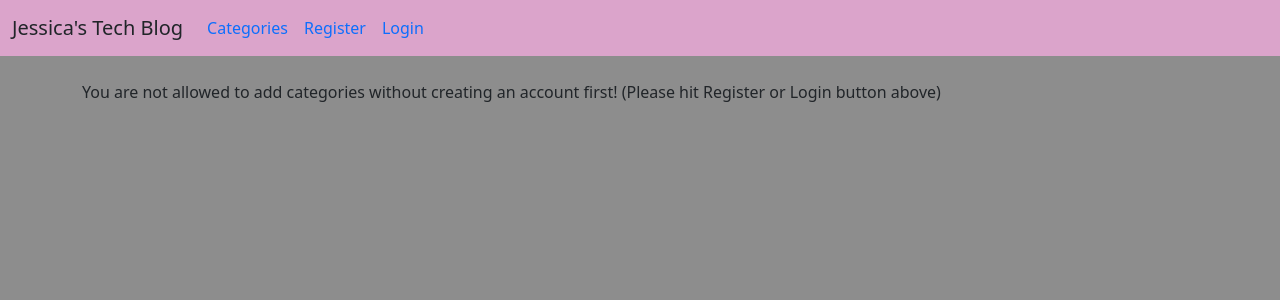
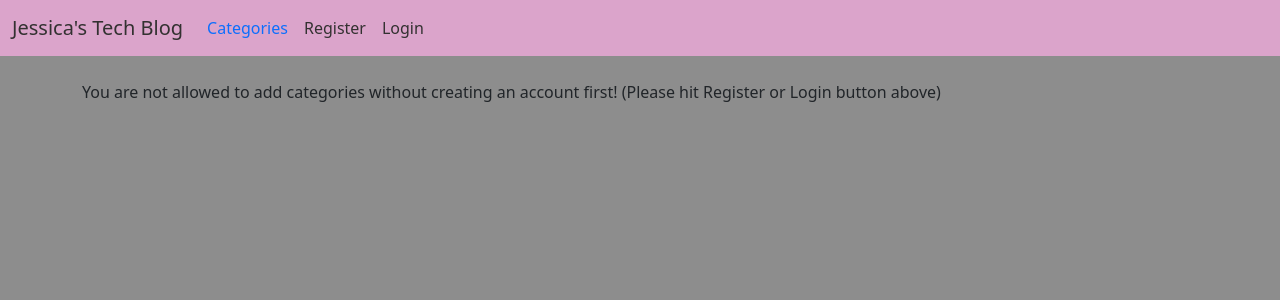
Before and after one commit to Jessica-Mansell/Personal-Website, a Django app: page /add_category/ in a window 1280 px wide. Shown: the top 300 px of the page. Run offline with Django 4.2, Linux system fonts and the light colour scheme; some libraries are stand-ins or nearby versions.

Commit message:
got rid of link colors

```diff
--- a/mysite/blogsite/templates/base.html
+++ b/mysite/blogsite/templates/base.html
@@ -16,62 +16,59 @@
     </title>
   </head>
   <body>
-    <nav class="navbar navbar-expand-lg" style="background-color: hsl(317, 43%, 75%);">
+    <nav class="navbar navbar-expand-lg" style="background-color: hsl(317, 43%, 75%); color: #333131; text-decoration: none;">
       <div class="container-fluid">
           <a class="navbar-brand" href="{% url 'home' %}">Jessica's Tech Blog</a>
-          <button class="navbar-toggler" type="button" data-bs-toggle="collapse" data-bs-target="#navbarSupportedContent" aria-controls="navbarSupportedContent" aria-expanded="false" aria-label="Toggle navigation">
-            <span class="navbar-toggler-icon"></span>
-          </button>
-          <div class="collapse navbar-collapse" id="navbarSupportedContent">
-            <ul class="navbar-nav me-auto mb-2 mb-lg-0">
+          <div class="collapse navbar-collapse" id="navbarSupportedContent" style="color: #333131; text-decoration: none;">
+            <ul class="navbar-nav me-auto mb-2 mb-lg-0" style="color: #333131; text-decoration: none;">
               <!--Category Menu Code-->
               {% if cat_menu %}
-              <li class="nav-item dropdown">
-                <a class="nav-link dropdown-toggle" role="button" data-bs-toggle="dropdown" aria-expanded="false">
+              <li class="nav-item dropdown" style="color: #333131; text-decoration: none;">
+                <a class="nav-link dropdown-toggle" role="button" data-bs-toggle="dropdown" aria-expanded="false" style="color: #333131; text-decoration: none;">
                   Categories
                 </a>
-                <ul class="dropdown-menu">
+                <ul class="dropdown-menu" style="background-color: hsl(317, 43%, 75%); color: #333131; text-decoration: none;">
                   {% for item in cat_menu %}
-                  <li><a class="dropdown-item" href="{% url 'category' item|slugify %}">{{ item }}</a></li>
+                  <li><a class="dropdown-item" href="{% url 'category' item|slugify %}" style="background-color: hsl(317, 43%, 75%); color: #333131; text-decoration: none;">{{ item }}</a></li>
                   {% endfor %}
                 </ul>
               </li>
               {% else %}
-              <li class="nav-item">
+              <li class="nav-item" style="background-color: hsl(317, 43%, 75%); color: #333131; text-decoration: none;">
                 <a class="nav-link" href="{% url 'category-list' %}">Categories</a>
               </li>
               {% endif %}
               {% if user.is_authenticated %}
                 <li class="nav-item">
-                  <a class="nav-link" href="{% url 'add_post' %}">Add Post</a>
+                  <a class="nav-link" href="{% url 'add_post' %}" style="color: #333131; text-decoration: none;">Add Post</a>
                 </li>
                 <li class="nav-item">
-                  <a class="nav-link" href="{% url 'add_category' %}">Add Category</a>
+                  <a class="nav-link" href="{% url 'add_category' %}" style="color: #333131; text-decoration: none;">Add Category</a>
                 </li>
               {% else %}
                 <li class="nav-item">
-                  <a class="nav-link" href="{% url 'register' %}">Register</a>
+                  <a class="nav-link" href="{% url 'register' %}" style="color: #333131; text-decoration: none;">Register</a>
                 </li>
                 <li class="nav-item">
-                  <a class="nav-link" href="{% url 'login' %}">Login</a>
+                  <a class="nav-link" href="{% url 'login' %}" style="color: #333131; text-decoration: none;">Login</a>
                 </li>
               {% endif %}
             </ul>
             {% if user.is_authenticated %}
                 <ul class="navbar-nav ml-auto">
                   <li class="nav-item dropdown">
-                    <a class="nav-link dropdown-toggle" role="button" data-bs-toggle="dropdown" aria-expanded="false">
+                    <a class="nav-link dropdown-toggle" role="button" data-bs-toggle="dropdown" aria-expanded="false" style="color: #333131; text-decoration: none;">
                       {{ user.first_name }}
                       {{ user.last_name }}
                     </a>
-                    <ul class="dropdown-menu dropdown-menu-right">
-                      <li><a class="dropdown-item" href="{% url 'edit_profile' %}">Edit Settings</a></li>
+                    <ul class="dropdown-menu dropdown-menu-right" style="background-color: hsl(317, 43%, 75%); color: #333131; text-decoration: none;">
+                      <li><a class="dropdown-item" href="{% url 'edit_profile' %}" style="color: #333131; text-decoration: none;">Edit Settings</a></li>
                       {% if user.profile.id %}
-                        <li><a class="dropdown-item" href="{% url 'edit_profile_page' user.profile.id %}">Edit Profile Page</a></li>
-                        <li><a class="dropdown-item" href="{% url 'show_profile_page' user.profile.id %}">Show Profile Page</a></li>
-                        <li><a class="dropdown-item" href="{% url 'logout' %}">Logout</a></li>
+                        <li><a class="dropdown-item" href="{% url 'edit_profile_page' user.profile.id %}" style="color: #333131; text-decoration: none;">Edit Profile Page</a></li>
+                        <li><a class="dropdown-item" href="{% url 'show_profile_page' user.profile.id %}" style="color: #333131; text-decoration: none;">Show Profile Page</a></li>
+                        <li><a class="dropdown-item" href="{% url 'logout' %}" style="color: #333131; text-decoration: none;">Logout</a></li>
                       {% else %}
-                      <li><a class="dropdown-item" href="{% url 'create_profile_page' %}">Create Profile Page</a></li>
+                      <li><a class="dropdown-item" href="{% url 'create_profile_page' %}" style="color: #333131; text-decoration: none;">Create Profile Page</a></li>
                       {% endif %}
                     </ul>
                   </li>
```
Also changed, not shown: mysite/blogsite/static/css/style.css (line endings or trailing spaces).
